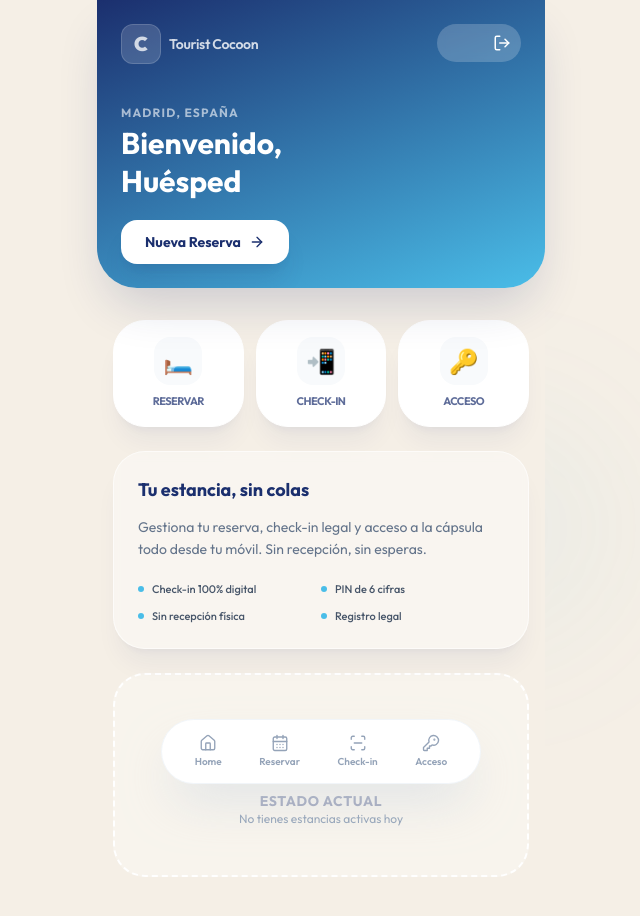
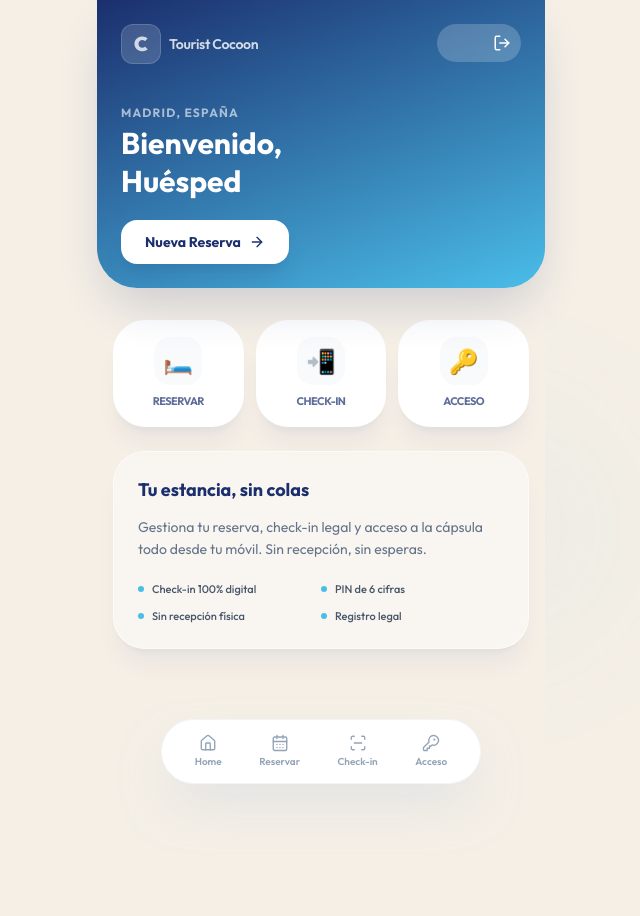
Before and after one commit to AlejandroPerez47/ISST-Grupo14-Coocon, a Next.js app in the folder frontend/: page /reservations in a window 1280 px wide. Shown: the top 916 px of the page, without its empty margins (319-959 px from the left). After the commit the page ends 800 px from the top, so only its background shows below. Built offline with nearby package versions, Linux system fonts and the light colour scheme.

Commit message:
correción errores: 500 en chekin y placeholder estático de reservas

```diff
--- a/frontend/src/app/reservations/page.tsx
+++ b/frontend/src/app/reservations/page.tsx
@@ -101,16 +101,7 @@ export default function ReservationsPage() {
           </div>
         </div>
 
-        {/* Status card Placeholder */}
-        <div className="bg-white/30 border-2 border-dashed border-white rounded-[2rem] flex flex-col items-center justify-center py-12 gap-3">
-          <div className="w-14 h-14 rounded-full bg-white/50 backdrop-blur-md flex items-center justify-center text-slate-300 border border-white shadow-inner">
-             <Star size={28} className="text-slate-200" />
-          </div>
-          <div className="text-center">
-            <p className="text-navy/40 text-sm font-bold uppercase tracking-wider">Estado actual</p>
-            <p className="text-slate-400 text-xs">No tienes estancias activas hoy</p>
-          </div>
-        </div>
+
 
       </div>
 
```
Also changed, not shown: 1 other file (tests, documents, lock files or other folders).
